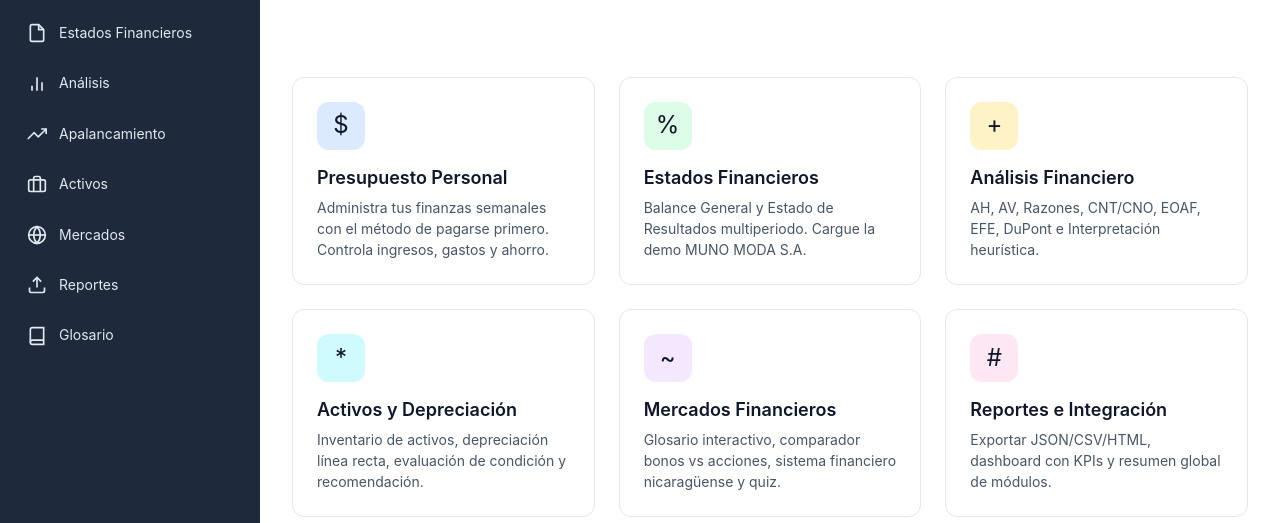
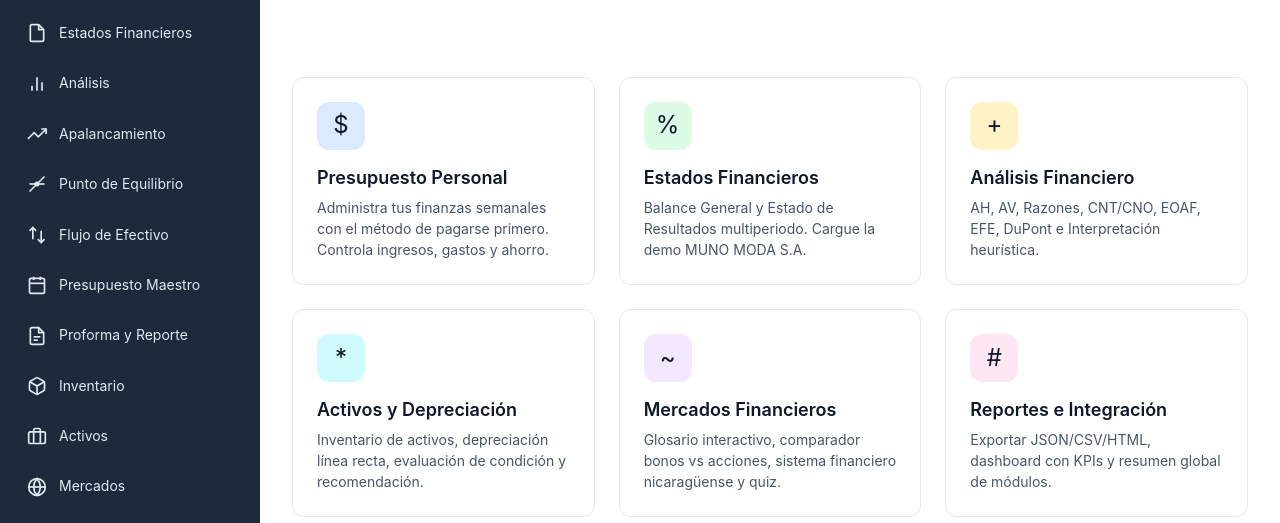
Before and after one commit to cryaut/GFO_Project, a website with bundled scripts: page index.html in a window 1280 px wide. Shown: the part 205-728 px from the top of the page. Built offline with nearby package versions, Linux system fonts and the light colour scheme.

Commit message:
feat: agrega las rutas y el menú de los módulos nuevos
Rutas #/inventario, #/equilibrio, #/flujo, #/planeacion y #/proforma, con su enlace en la barra lateral y su tarjeta en Inicio.

```diff
--- a/index.html
+++ b/index.html
@@ -36,6 +36,26 @@
       <a href="#/apalancamiento" class="nav-link" data-route="apalancamiento">
         <svg width="20" height="20" viewBox="0 0 24 24" fill="none" stroke="currentColor" stroke-width="2"><polyline points="23 6 13.5 15.5 8.5 10.5 1 18"/><polyline points="17 6 23 6 23 12"/></svg>
         <span>Apalancamiento</span>
+      </a>
+      <a href="#/equilibrio" class="nav-link" data-route="equilibrio">
+        <svg width="20" height="20" viewBox="0 0 24 24" fill="none" stroke="currentColor" stroke-width="2"><line x1="3" y1="21" x2="21" y2="3"/><polyline points="3 12 21 12"/><circle cx="12" cy="12" r="2"/></svg>
+        <span>Punto de Equilibrio</span>
+      </a>
+      <a href="#/flujo" class="nav-link" data-route="flujo">
+        <svg width="20" height="20" viewBox="0 0 24 24" fill="none" stroke="currentColor" stroke-width="2"><polyline points="7 17 7 3"/><polyline points="3 7 7 3 11 7"/><polyline points="17 7 17 21"/><polyline points="13 17 17 21 21 17"/></svg>
+        <span>Flujo de Efectivo</span>
+      </a>
+      <a href="#/planeacion" class="nav-link" data-route="planeacion">
+        <svg width="20" height="20" viewBox="0 0 24 24" fill="none" stroke="currentColor" stroke-width="2"><rect x="3" y="4" width="18" height="18" rx="2"/><line x1="16" y1="2" x2="16" y2="6"/><line x1="8" y1="2" x2="8" y2="6"/><line x1="3" y1="10" x2="21" y2="10"/></svg>
+        <span>Presupuesto Maestro</span>
+      </a>
+      <a href="#/proforma" class="nav-link" data-route="proforma">
+        <svg width="20" height="20" viewBox="0 0 24 24" fill="none" stroke="currentColor" stroke-width="2"><path d="M14 2H6a2 2 0 0 0-2 2v16a2 2 0 0 0 2 2h12a2 2 0 0 0 2-2V8z"/><polyline points="14 2 14 8 20 8"/><line x1="8" y1="13" x2="16" y2="13"/><line x1="8" y1="17" x2="13" y2="17"/></svg>
+        <span>Proforma y Reporte</span>
+      </a>
+      <a href="#/inventario" class="nav-link" data-route="inventario">
+        <svg width="20" height="20" viewBox="0 0 24 24" fill="none" stroke="currentColor" stroke-width="2"><path d="M21 16V8a2 2 0 0 0-1-1.73l-7-4a2 2 0 0 0-2 0l-7 4A2 2 0 0 0 3 8v8a2 2 0 0 0 1 1.73l7 4a2 2 0 0 0 2 0l7-4A2 2 0 0 0 21 16z"/><polyline points="3.27 6.96 12 12.01 20.73 6.96"/><line x1="12" y1="22.08" x2="12" y2="12"/></svg>
+        <span>Inventario</span>
       </a>
       <a href="#/activos" class="nav-link" data-route="activos">
         <svg width="20" height="20" viewBox="0 0 24 24" fill="none" stroke="currentColor" stroke-width="2"><rect x="2" y="7" width="20" height="14" rx="2" ry="2"/><path d="M16 21V5a2 2 0 0 0-2-2h-4a2 2 0 0 0-2 2v16"/></svg>
@@ -77,6 +97,11 @@
     <div class="page" id="page-reportes"></div>
     <div class="page" id="page-glosario"></div>
     <div class="page" id="page-apalancamiento"></div>
+    <div class="page" id="page-inventario"></div>
+    <div class="page" id="page-equilibrio"></div>
+    <div class="page" id="page-flujo"></div>
+    <div class="page" id="page-planeacion"></div>
+    <div class="page" id="page-proforma"></div>
   </main>
 
   <div id="toast-container" class="toast-container"></div>
--- a/js/app.js
+++ b/js/app.js
@@ -6,6 +6,11 @@ import { initActivos } from './modules/activos/index.js';
 import { initMercados } from './modules/mercados/index.js';
 import { initReportes } from './modules/integracion/index.js';
 import { initApalancamiento } from './modules/apalancamiento/index.js';
+import { initInventario } from './modules/inventario/index.js';
+import { initEquilibrio } from './modules/equilibrio/index.js';
+import { initFlujo } from './modules/flujo/index.js';
+import { initPlaneacion } from './modules/planeacion/index.js';
+import { initProforma } from './modules/proforma/index.js';
 
 const routes = {
   'home': { init: initHome, label: 'Inicio' },
@@ -16,7 +21,12 @@ const routes = {
   'mercados': { init: initMercados, label: 'Mercados' },
   'reportes': { init: initReportes, label: 'Reportes' },
   'glosario': { init: initGlosario, label: 'Glosario' },
-  'apalancamiento': { init: initApalancamiento, label: 'Apalancamiento' }
+  'apalancamiento': { init: initApalancamiento, label: 'Apalancamiento' },
+  'inventario': { init: initInventario, label: 'Inventario' },
+  'equilibrio': { init: initEquilibrio, label: 'Punto de Equilibrio' },
+  'flujo': { init: initFlujo, label: 'Flujo de Efectivo' },
+  'planeacion': { init: initPlaneacion, label: 'Presupuesto Maestro' },
+  'proforma': { init: initProforma, label: 'Proforma y Reporte' }
 };
 
 function getRoute() {
@@ -81,6 +91,31 @@ function initHome() {
         <h3>Apalancamiento</h3>
         <p>GAO, GAF y GAT por periodo a partir de los estados guardados, con la traza de cada cálculo.</p>
       </a>
+      <a href="#/equilibrio" class="module-card">
+        <div class="module-card-icon analysis">=</div>
+        <h3>Punto de Equilibrio y C-V-U</h3>
+        <p>Margen de contribución, punto de equilibrio en unidades y en C$, margen de seguridad, escenarios y gráfica.</p>
+      </a>
+      <a href="#/flujo" class="module-card">
+        <div class="module-card-icon states">⇅</div>
+        <h3>Flujo de Efectivo</h3>
+        <p>Entradas y salidas por actividades de operación, inversión y financiamiento; variación neta y saldo final.</p>
+      </a>
+      <a href="#/planeacion" class="module-card">
+        <div class="module-card-icon budget">▦</div>
+        <h3>Presupuesto Maestro</h3>
+        <p>Presupuestos de ventas, compras, costo de bienes vendidos, gastos de operación y caja, con saldo proyectado.</p>
+      </a>
+      <a href="#/proforma" class="module-card">
+        <div class="module-card-icon reports">∑</div>
+        <h3>Proforma y Reporte Integrado</h3>
+        <p>Estado de resultados proforma, efectivo proyectado, indicadores de todos los módulos y alertas para decidir.</p>
+      </a>
+      <a href="#/inventario" class="module-card">
+        <div class="module-card-icon assets">▣</div>
+        <h3>Control de Inventario</h3>
+        <p>Existencia final, valor del inventario, kardex por producto y alertas de reposición con stock mínimo.</p>
+      </a>
     </div>`;
 }
 
```
